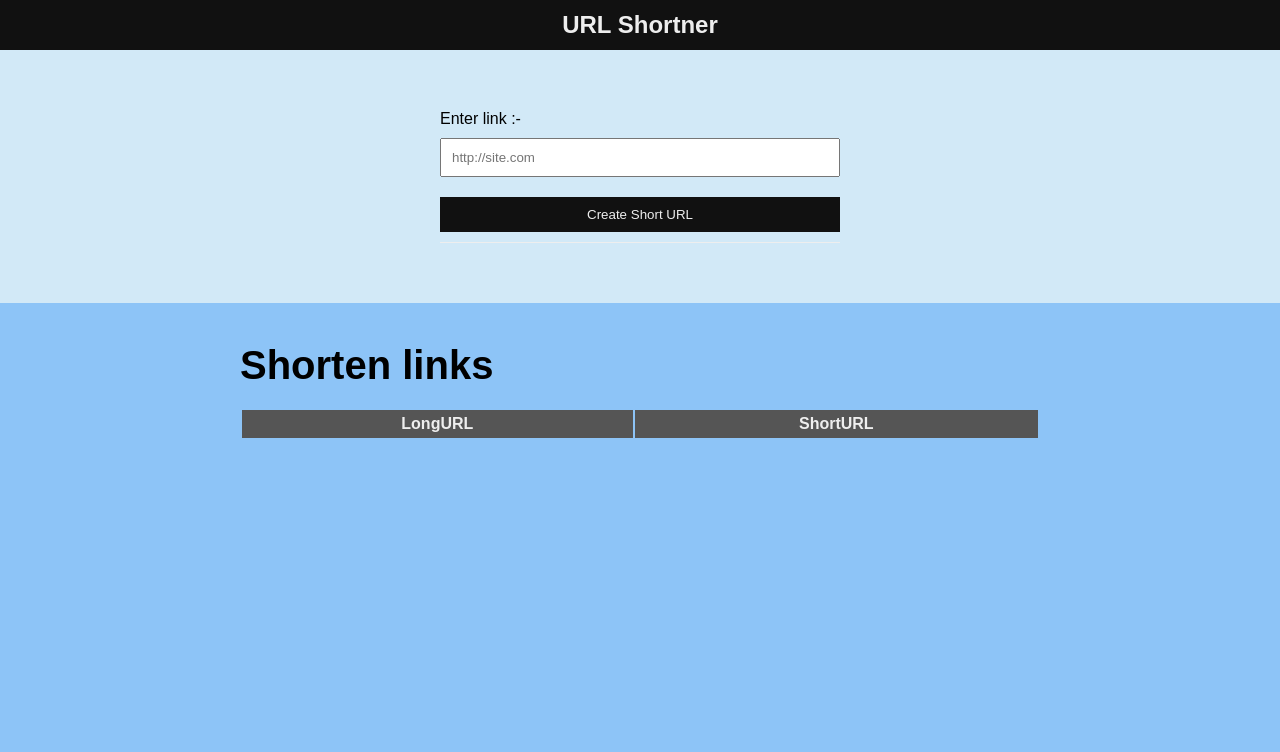
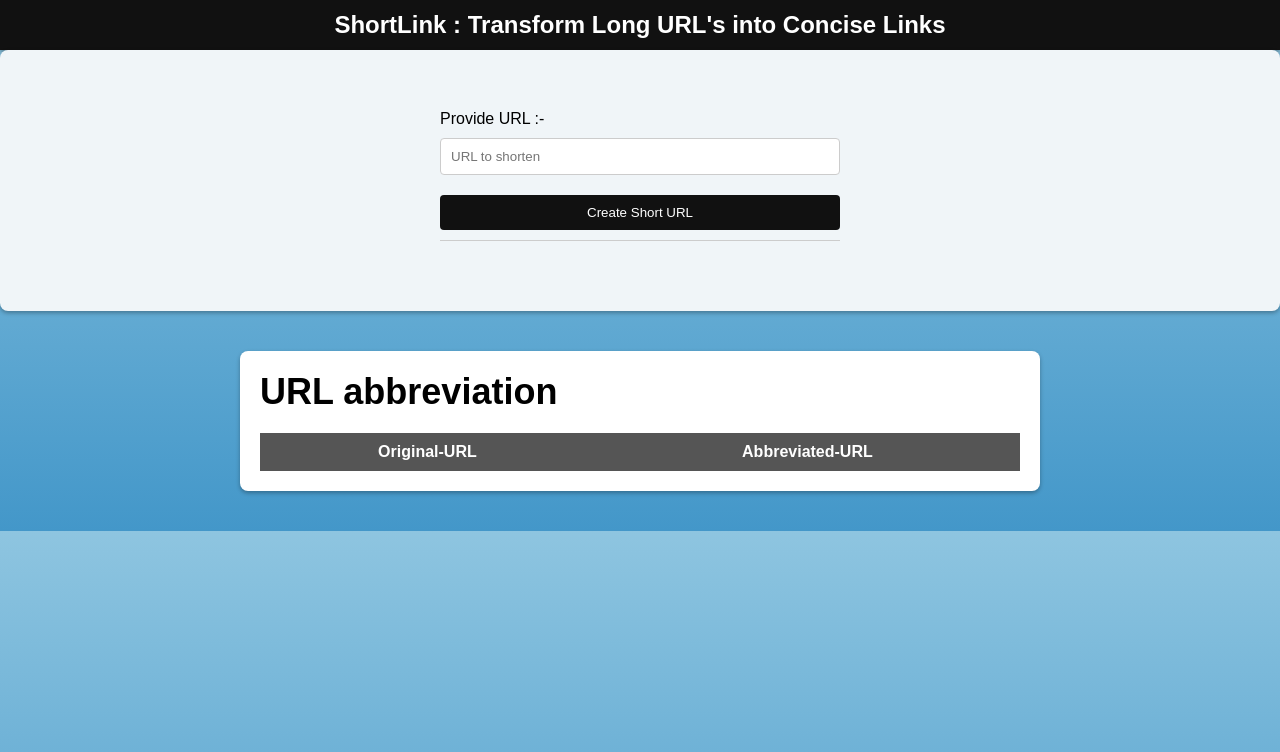
Before and after one commit to Hemantk1234/URL_Shortener.github.io, a website: page public/index.html in a window 1280 px wide. Drawn offline with Linux system fonts and the light colour scheme; no server answers.

Commit message:
Added better content and style in front-end

```diff
--- a/public/css/style.css
+++ b/public/css/style.css
@@ -1,68 +1,103 @@
 * {
-  margin: 0px;
-  padding: 0px;
+  margin: 0;
+  padding: 0;
   box-sizing: border-box;
 }
+
 body {
   font-family: "Raleway", sans-serif;
-  background: hsl(209, 87%, 76%);
+  background: linear-gradient(to bottom, #8ec5e0, #4397c9);
 }
+
 .header {
   width: 100%;
   height: 50px;
   line-height: 50px;
   text-align: center;
   background: #111;
-  color: #eee;
+  color: #fff;
   font-weight: 600;
-  font-size: 150%;
+  font-size: 24px;
+  box-shadow: 0 2px 4px rgba(0, 0, 0, 0.3);
 }
+
 .form {
   padding: 50px 20px;
-  background: #d2e9f7;
+  background: #f0f5f8;
+  border-radius: 8px;
+  box-shadow: 0 2px 4px rgba(0, 0, 0, 0.3);
 }
+
 .form > div {
   width: 400px;
   margin: 10px auto;
 }
+
 .form .form-element input,
 .form .form-element button {
   width: 100%;
   padding: 10px;
   margin-top: 10px;
+  border-radius: 4px;
+  border: 1px solid #ccc;
 }
+
+.form .form-element input:focus {
+  outline: none;
+  border-color: #6cb2e0;
+  box-shadow: 0 0 6px rgba(108, 178, 224, 0.5);
+}
+
 .form .form-element button {
   background: #111;
-  color: #eee;
+  color: #fff;
   outline: none;
   border: none;
   cursor: pointer;
+  transition: background-color 0.3s ease;
 }
+
+.form .form-element button:hover {
+  background-color: #0a0a0a;
+}
+
 .form .result {
   text-align: center;
-  border-top: 1px solid #eee;
+  border-top: 1px solid #ccc;
   margin-top: 5px;
+  padding-top: 10px;
 }
+
 .list {
   width: 800px;
   margin: 40px auto;
+  background: #fff;
+  border-radius: 8px;
+  box-shadow: 0 2px 4px rgba(0, 0, 0, 0.3);
+  padding: 20px;
 }
+
 .list h2 {
-  font-size: 40px;
+  font-size: 36px;
   margin-bottom: 20px;
 }
+
 .list table {
   width: 100%;
   text-align: center;
+  border-collapse: collapse;
 }
+
 .list table thead tr {
   background: #555;
-  color: #eee;
+  color: #fff;
 }
+
 .list table thead tr th,
 .list table tbody tr td {
-  padding: 5px;
+  padding: 10px;
 }
+
 .list table tbody tr:nth-child(odd) {
-  background: #eee;
+  background: #f5f5f5;
 }
--- a/public/index.html
+++ b/public/index.html
@@ -5,18 +5,18 @@
     <meta charset="UTF-8">
     <meta http-equiv="X-UA-Compatible" content="IE=edge">
     <meta name="viewport" content="width=device-width, initial-scale=1.0">
-    <title>URL Shortner</title>
+    <title>URL Shortener</title>
     <link rel="stylesheet" href="css/style.css">
 </head>
 
 <body>
     <div class="header">
-        URL Shortner
+        ShortLink : Transform Long URL's into Concise Links
     </div>
     <div class="form">
         <div class="form-element">
-            <label for="longurl">Enter link :-</label>
-            <input type="text" id="longurl" placeholder="http://site.com">
+            <label for="longurl">Provide URL :-</label>
+            <input type="text" id="longurl" placeholder="URL to shorten">
         </div>
         <div class="form-element">
             <button id="create-short-url">Create Short URL</button>
@@ -26,12 +26,12 @@
         </div>
     </div>
     <div class="list">
-        <h2>Shorten links</h2>
+        <h2>URL abbreviation</h2>
         <table id="list_urls">
             <thead>
                 <tr>
-                    <th>LongURL</th>
-                    <th>ShortURL</th>
+                    <th>Original-URL</th>
+                    <th>Abbreviated-URL</th>
                 </tr>
             </thead>
             <tbody>
```
